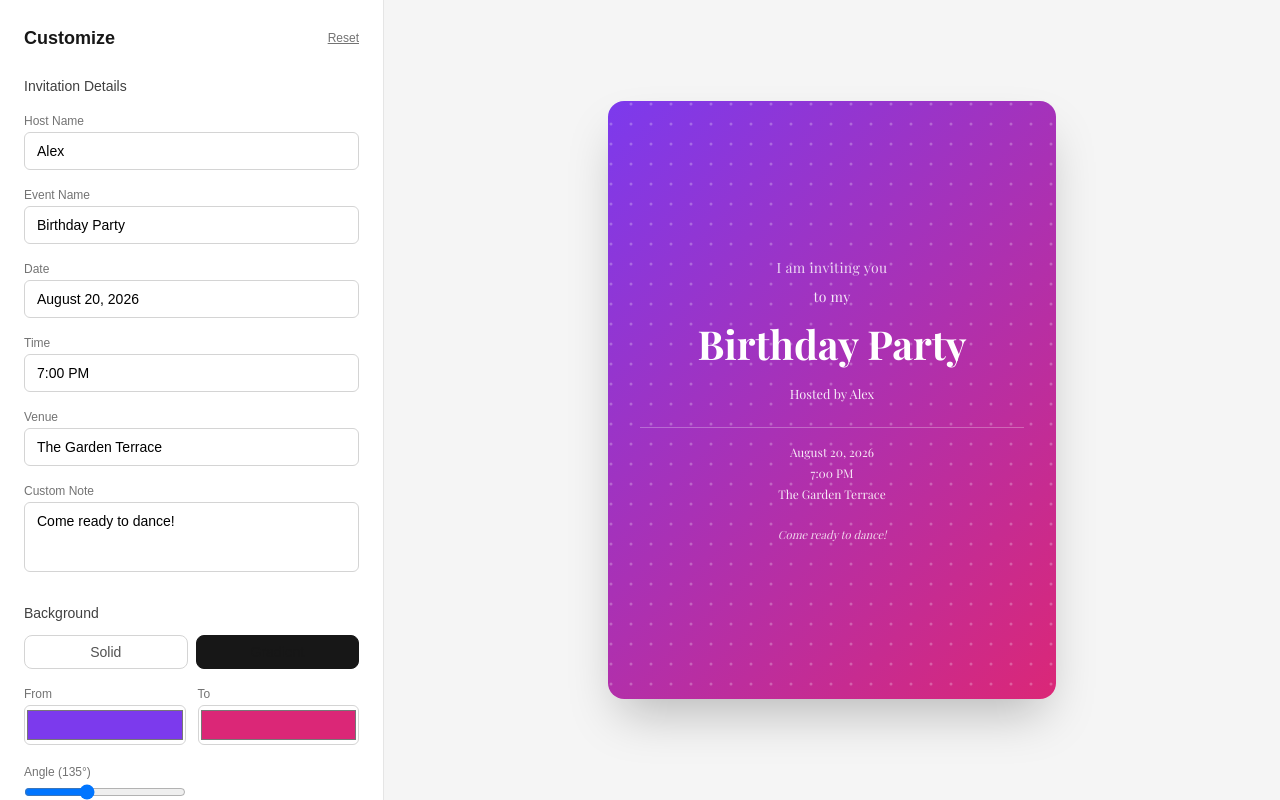
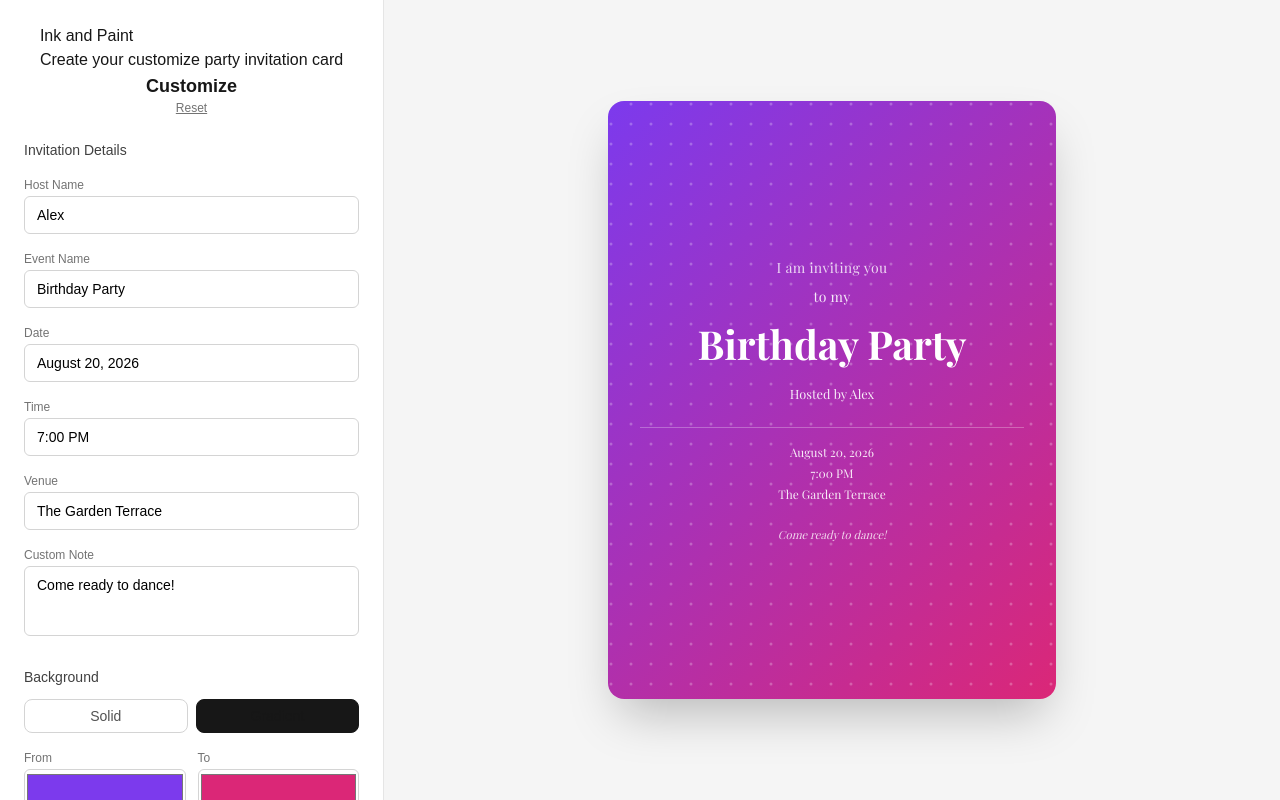
Before and after one commit to neducod/party-card, a Next.js app: page / in a window 1280 px wide. Built offline with nearby package versions, Linux system fonts and the light colour scheme.

Commit message:
added header and paragraph

```diff
--- a/components/ControlsSidebar.tsx
+++ b/components/ControlsSidebar.tsx
@@ -11,7 +11,11 @@ export function ControlsSidebar({ state, updateDetails, updateStyle, updateGradi
 
   return (
     <aside className="flex w-full max-w-sm flex-col gap-6 overflow-y-auto border-r border-neutral-200 bg-white p-6">
-      <div className="flex items-center justify-between">
+      <div className="flex items-center justify-between flex-col">
+        <div>
+          <h1>Ink and Paint</h1>
+          <p>Create your customize party invitation card</p>
+        </div>
         <h2 className="text-lg font-semibold">Customize</h2>
         <button
           onClick={reset}
```
